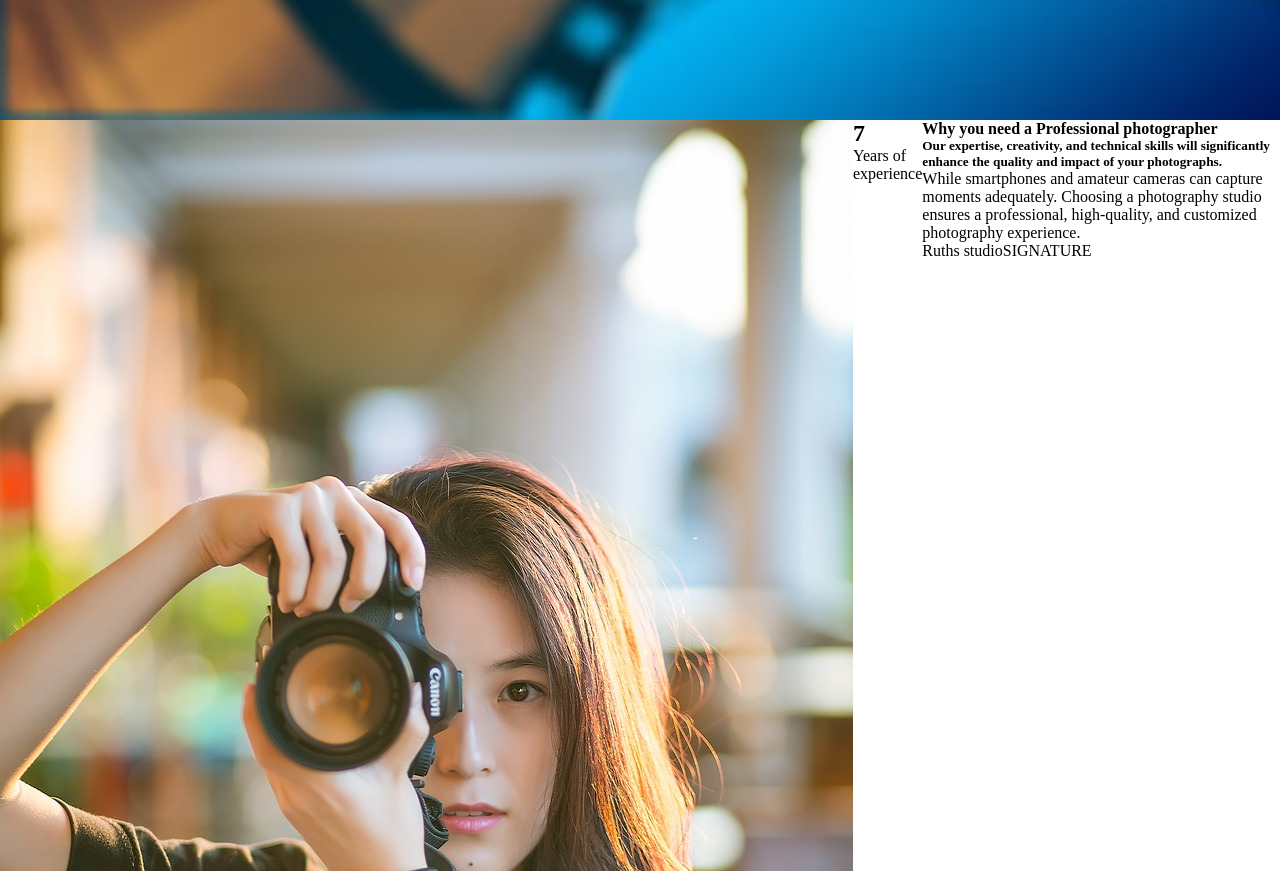
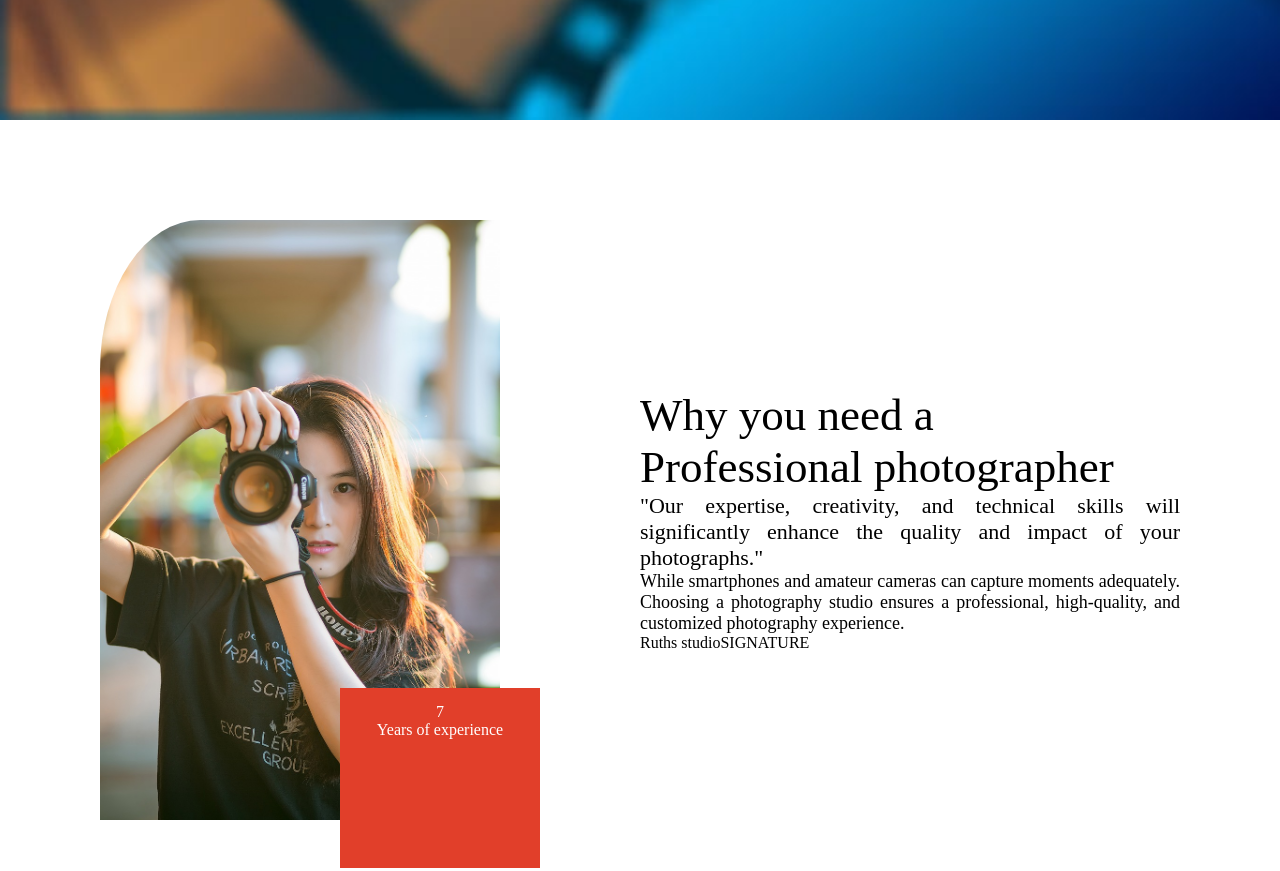
Before and after one commit to RuthNyankum/Ruths-Studio, a plain HTML site: page index.html in a window 1280 px wide. Shown: the part 680-1551 px from the top of the page. Drawn offline with Linux system fonts and the light colour scheme.

Commit message:
modified about section

```diff
--- a/css/about_product.css
+++ b/css/about_product.css
@@ -1,9 +1,57 @@
 /* *****ABOUT***** */
 #about {
-    display: flex;
-    justify-content: center;
+    display: grid;
+    justify-content: space-evenly;
+    grid-template-columns: repeat(2, 1fr);
+    align-items: center;
+    padding: 100px;
 }
 
-.about1 {
-    display: flex;
+
+#about-img {
+    height: 600px;
+    width: 400px;
+    position: relative;
+    z-index: -20;
 }
+
+#about-img img {
+    border-top-left-radius: 25%;
+    width: 400px;
+    height: inherit;
+    background-size: cover;
+}
+
+.img-cap {
+    width: 200px;
+    height: 180px;
+    background-color: #E13F2A;
+    color: white;
+    position: absolute;
+    align-items: center;
+    justify-content: center;
+    text-align: center;
+    padding: 15px;
+    bottom: -8%;
+    right: -10%;
+}
+
+.about2 {
+    text-align: justify;
+}
+
+#about2-1 {
+    font-size: 45px;
+    font-weight: 200;
+    /* padding: 20px 0; */
+}
+
+#about2-2 {
+    font-size: 22px;
+    font-weight: 300;
+    /* padding: 20px 0 ; */
+}
+
+#about2-3 {
+    font-size: 18px;
+}
--- a/css/main.css
+++ b/css/main.css
@@ -42,7 +42,7 @@ nav button {
     /* border: 2px solid #E13F2A; this is the same as the border-width, border-style and border-color */
     border-width: 2px;
     border-style: solid;
-    z-index: 70px;
+    z-index: 70;
 }
 
 nav button:hover {
--- a/index.html
+++ b/index.html
@@ -35,22 +35,23 @@
 
     <section id="about">
 
-            <div class="about1">
+        <div id="about-img">
             <img src="./assets/images/img1.jpg" alt="" />
-                <div>
-                    <h1>7</h1>
+            <div class="img-cap">
+                <span>7</span>
                 <p>Years of experience</p>
             </div>
         </div>
+
         <div class="about2">
-                <h4>Why you need a Professional photographer</h4>
-                <h5>
-                    Our expertise, creativity, and technical skills will significantly
-                    enhance the quality and impact of your photographs.
+            <h3 id="about2-1">Why you need a <br />Professional photographer</h3>
+            <h5 id="about2-2">
+                "Our expertise, creativity, and technical skills will significantly
+                enhance the quality and impact of your photographs."
             </h5>
-                <p>While smartphones and amateur cameras can capture moments adequately. Choosing a photography studio
+            <p id="about2-3">While smartphones and amateur cameras can capture moments adequately. Choosing a photography studio
                 ensures a professional, high-quality, and customized photography experience.</p>
-                <p>Ruths studio<span>SIGNATURE</span></p>
+            <p id="about2-4">Ruths studio<span>SIGNATURE</span></p>
         </div>
 
     </section>
```
Lines whose indentation alone changed are shown as unchanged.
